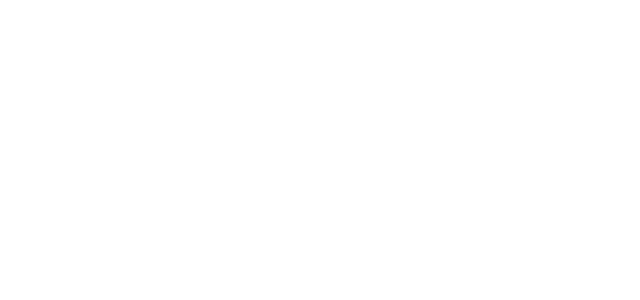
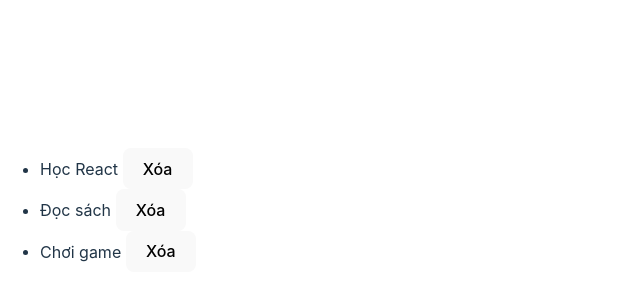
Before and after one commit to datlt2306/FPL-WEB209, a React (Vite) app in the folder SU24/: page / in a window 1280 px wide. Shown: the part 190-490 px from the top of the page, without its empty margins (0-640 px from the left). Built offline with nearby package versions, Linux system fonts and the light colour scheme.

Commit message:
Buổi 1

```diff
--- a/SU24/src/App.tsx
+++ b/SU24/src/App.tsx
@@ -1,9 +1,32 @@
-/* eslint-disable @typescript-eslint/no-explicit-any */
 import React, { useState } from "react";
-import "./App.css";
 
 const App = () => {
-    return <div className="App"></div>;
+    const [todos, setTodos] = useState([
+        { id: 1, title: "Học React", completed: false }, // todo
+        { id: 2, title: "Đọc sách", completed: false }, // todo
+        { id: 3, title: "Chơi game", completed: false }, //todo
+    ]);
+    return (
+        <div>
+            <ul>
+                {todos.map((todo, index) => {
+                    return (
+                        <li key={index}>
+                            {todo.title}{" "}
+                            <button
+                                onClick={() =>
+                                    window.confirm("are you sure??") &&
+                                    setTodos(todos.filter((item) => item.id !== todo.id))
+                                }
+                            >
+                                Xóa
+                            </button>
+                        </li>
+                    );
+                })}
+            </ul>
+        </div>
+    );
 };
 
 export default App;
```
